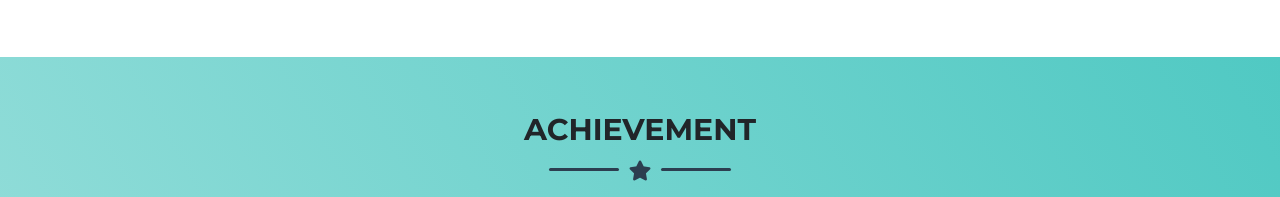
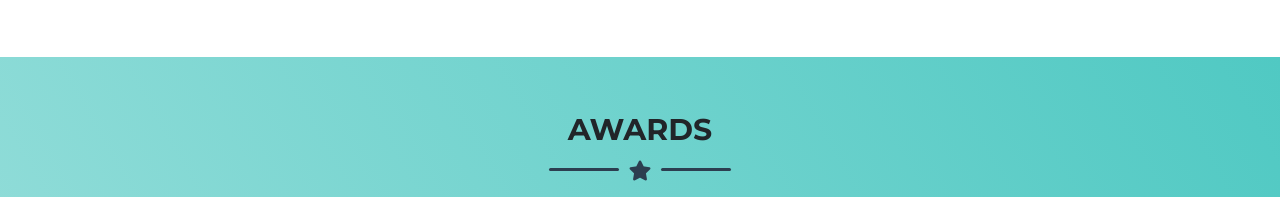
Before and after one commit to KunalJatekar/kunaljatekar.github.io, a website: page index.html in a window 1280 px wide. Shown: the part 2012-2209 px from the top of the page. Drawn offline with nearby package versions, Linux system fonts and the light colour scheme.

Commit message:
Raname Achievment to awards

```diff
--- a/index.html
+++ b/index.html
@@ -320,7 +320,7 @@
     <div class="container">
 
       <!-- Achievement Section Heading -->
-      <h2 class="page-section-heading text-center text-uppercase">Achievement</h2>
+      <h2 class="page-section-heading text-center text-uppercase">Awards</h2>
 
       <!-- Icon Divider -->
       <div class="divider-custom">
```
